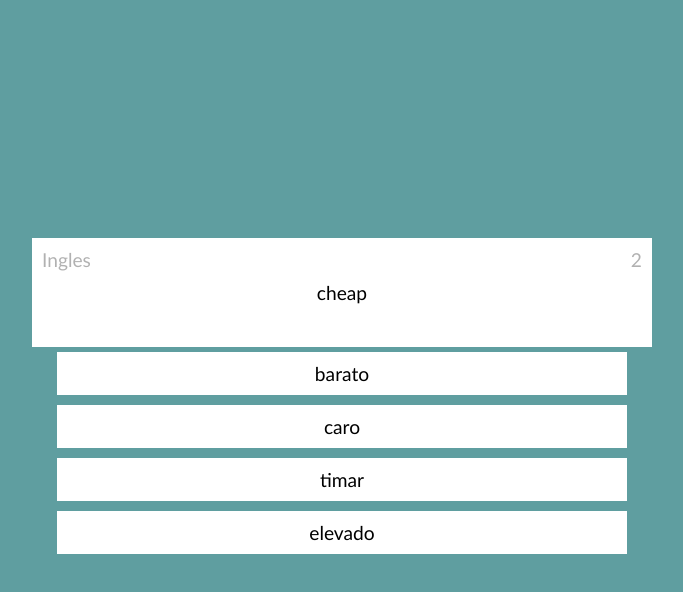
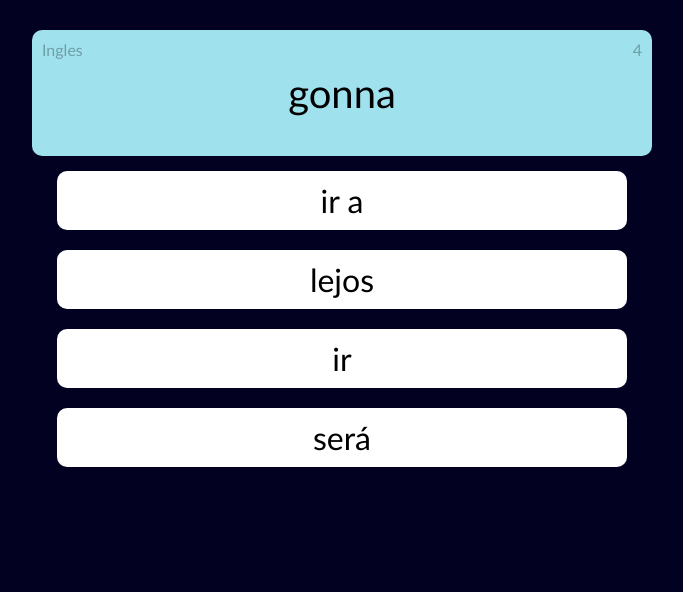
Before and after one commit to cing1/quiz-english, a plain HTML site: page index.html in a window 1280 px wide. Shown: the whole page, without its empty margins (298-981 px from the left). Drawn offline with Linux system fonts and the light colour scheme; some packages are replaced by stand-ins of ours; a script that the page names is missing.

Commit message:
add vocabulary

```diff
--- a/base-preguntas.json
+++ b/base-preguntas.json
@@ -24,5 +24,29 @@
         "incorrecta1": "caro",
         "incorrecta2": "elevado",
         "incorrecta3": "timar"
+    },
+    {
+        "categoria": "Ingles",
+        "pregunta": "scope",
+        "respuesta": "alcance",
+        "incorrecta1": "lejos",
+        "incorrecta2": "elevado",
+        "incorrecta3": "escopeta"
+    },
+    {
+        "categoria": "Ingles",
+        "pregunta": "gonna",
+        "respuesta": "ir a",
+        "incorrecta1": "lejos",
+        "incorrecta2": "será",
+        "incorrecta3": "ir"
+    },
+    {
+        "categoria": "Ingles",
+        "pregunta": "gonna be",
+        "respuesta": "será",
+        "incorrecta1": "estar",
+        "incorrecta2": "lejos",
+        "incorrecta3": "ser"
     }
 ]
--- a/index.html
+++ b/index.html
@@ -8,33 +8,36 @@
   <style>
     * {
       transition: all 0.3s;
+      margin: 0;
+      padding: 0;
+
     }
 
     body {
-      background: cadetblue;
+      background: rgb(3, 1, 34);
       padding: 0;
       margin: 0;
       text-align: center;
       font-family: calibri;
-      font-size: 120%;
     }
 
     .contenedor {
-      width: 98vw;
-      height: 97vh;
+      width: 95vw;
+      height: 95vh;
       display: inline-flex;
       flex-direction: column;
-      justify-content: center;
       align-items: center;
+      gap: 10px;
     }
 
     .encabezado {
       position: relative;
-      background: white;
+      background: rgb(159, 226, 238);
       min-width: 300px;
       width: 70%;
       max-width: 600px;
       padding: 10px;
+      border-radius: 10px;
     }
 
     .categoria {
@@ -44,7 +47,9 @@
 
     .pregunta {
       padding: 10px;
+      font-size: 2.5rem;
     }
+
 
     .imagen {
       object-fit: cover;
@@ -59,6 +64,8 @@
       padding: 10px;
       margin: 5px;
       cursor: pointer;
+      border-radius: 10px;
+      font-size: 2rem;
     }
 
     .btn:hover {
@@ -77,6 +84,21 @@
       padding:10px;
       color:white;
     }
+
+
+    @media only screen and (max-width: 1000px)
+    {
+      .pregunta{
+        font-size: 5rem;
+      }
+      .btn {
+        font-size: 4rem;
+      }
+    }
+
+
+
+
   </style>
 
   <div class="contenedor">
@@ -93,7 +115,6 @@
     <div class="btn" id="btn2" onclick="oprimir_btn(1)"></div>
     <div class="btn" id="btn3" onclick="oprimir_btn(2)"></div>
     <div class="btn" id="btn4" onclick="oprimir_btn(3)"></div>
-
     <script src="index.js"></script>
   </div>
 
```
